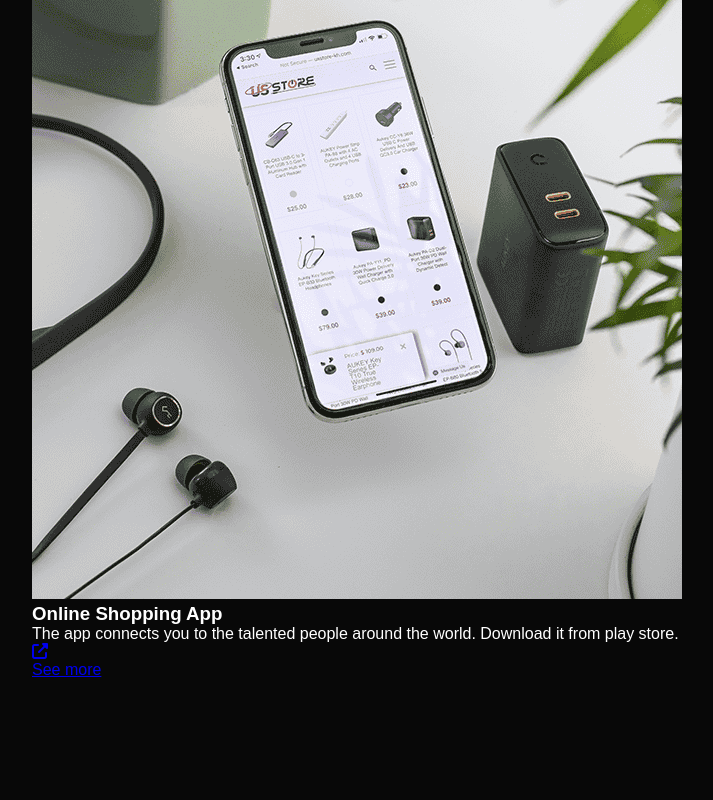
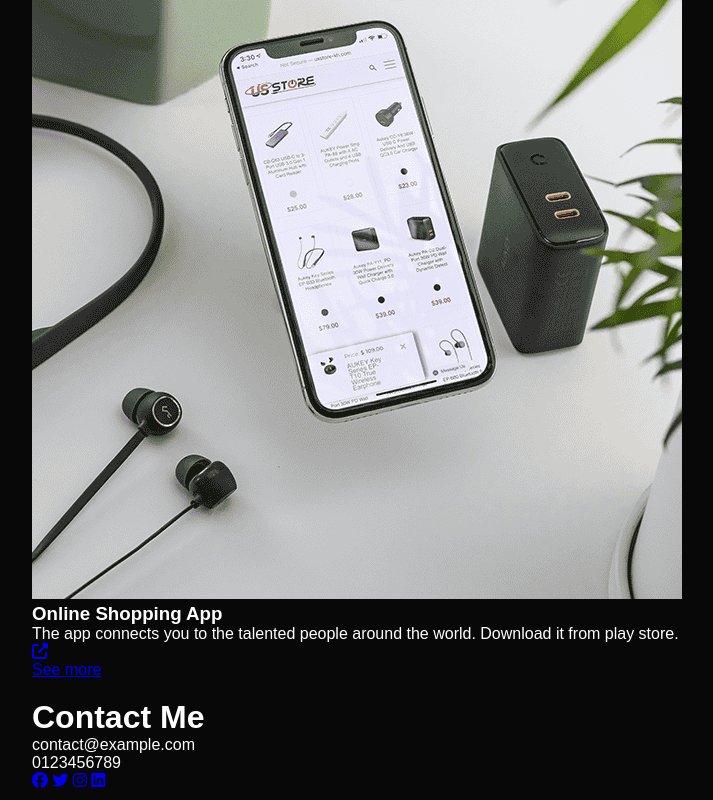
Before and after one commit to zubairjs/portfolio-website, a website: page index.html in a window 1280 px wide. Shown: the part 4451-5251 px from the top of the page, without its empty margins (96-809 px from the left). Before the commit the page ends 5160 px from the top, so only its background shows below. Drawn offline with Linux system fonts and the light colour scheme.

Commit message:
Add contents to the left column of the contact section

```diff
--- a/index.html
+++ b/index.html
@@ -187,7 +187,19 @@
     <div id="contact">
       <div class="container">
         <div class="row">
-          <div class="contact-left"></div>
+          <div class="contact-left">
+            <h1 class="sub-title">Contact Me</h1>
+            <p>contact@example.com</p>
+            <p>0123456789</p>
+            <div class="social-icons">
+              <a href="https://facebook.com/"
+                ><i class="fa-brands fa-facebook"></i
+              ></a>
+              <a href="#"><i class="fa-brands fa-twitter"></i></a>
+              <a href="#"><i class="fa-brands fa-instagram"></i></a>
+              <a href="#"><i class="fa-brands fa-linkedin"></i></a>
+            </div>
+          </div>
           <div class="contact-right"></div>
         </div>
       </div>
```
